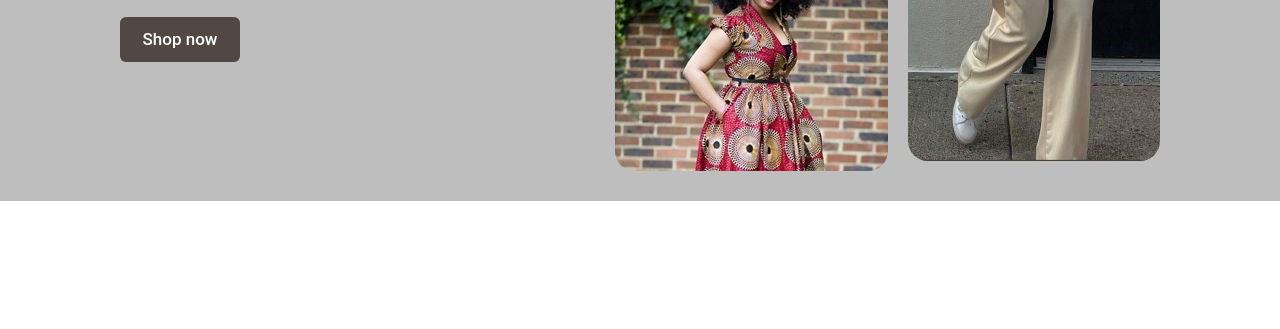
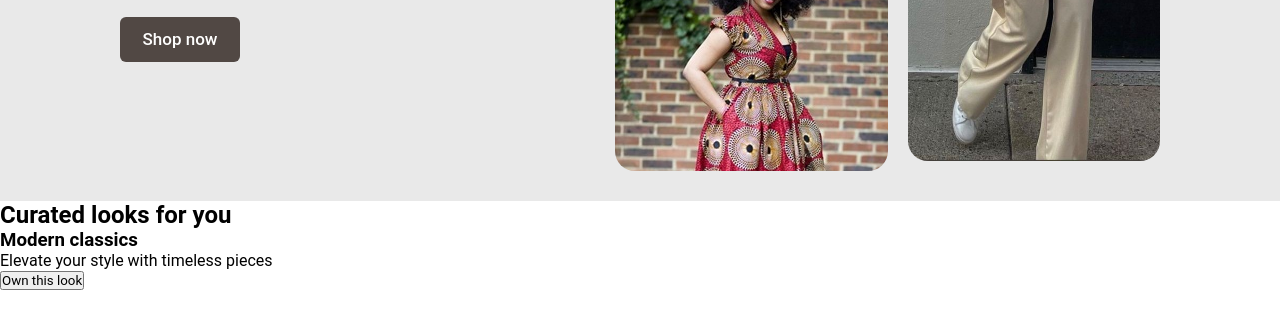
Before and after one commit to munachi821/Lading-page-for-Chroma-and-Co., a website: page index.html in a window 1280 px wide. Shown: the part 469-798 px from the top of the page. Drawn offline with nearby package versions, Linux system fonts and the light colour scheme.

Commit message:
card section
finished the card skeleton in the index.html

```diff
--- a/index.html
+++ b/index.html
@@ -55,5 +55,22 @@
             </div>
         </div>
     </section>
+    <section>
+        <div class="second-screen">
+            <h1>Curated looks for you</h1>
+            <div class="card-profile">
+                <div class="card">
+                    <div class="card-img">
+
+                    </div>
+                    <div class="card-text">
+                        <h3 class="about-image">Modern classics</h3>
+                        <p>Elevate your style with timeless pieces</p>
+                        <button>Own this look</button>
+                    </div>
+                </div>
+            </div>
+        </div>
+    </section>
 </body>
 </html>
--- a/style.css
+++ b/style.css
@@ -73,7 +73,7 @@ nav .join-us:hover{
     justify-content: space-between;
     padding-left: 120px;
     padding-right: 120px;
-    background-color: #bebebe;
+    background-color: #e9e9e9;
 }
 .brand-text{
     display: flex;
@@ -118,9 +118,6 @@ nav .join-us:hover{
 .brand-images .medium{
     width: 50%;
     height: 100%;
-/*     display: flex;
-    flex-direction: column;
-    gap: 10px; */
 }
 .medium .medium-image1{
     width: 100%;
```
